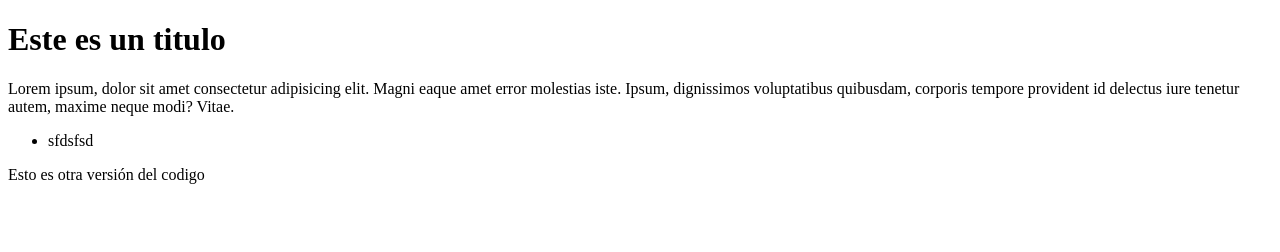
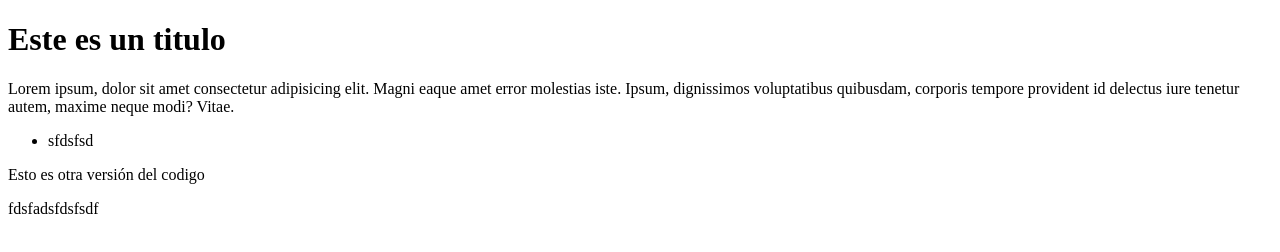
Before and after one commit to feraragon/prueba1, a plain HTML site: page index.html in a window 1280 px wide. Drawn offline with Linux system fonts and the light colour scheme.

Commit message:
ultimos cambios

```diff
--- a/index.html
+++ b/index.html
@@ -20,6 +20,8 @@
         </ul>
 
         <p>Esto es otra versión del codigo</p>
+
+        <p>fdsfadsfdsfsdf</p>
 </body>
 
 </html>
```
